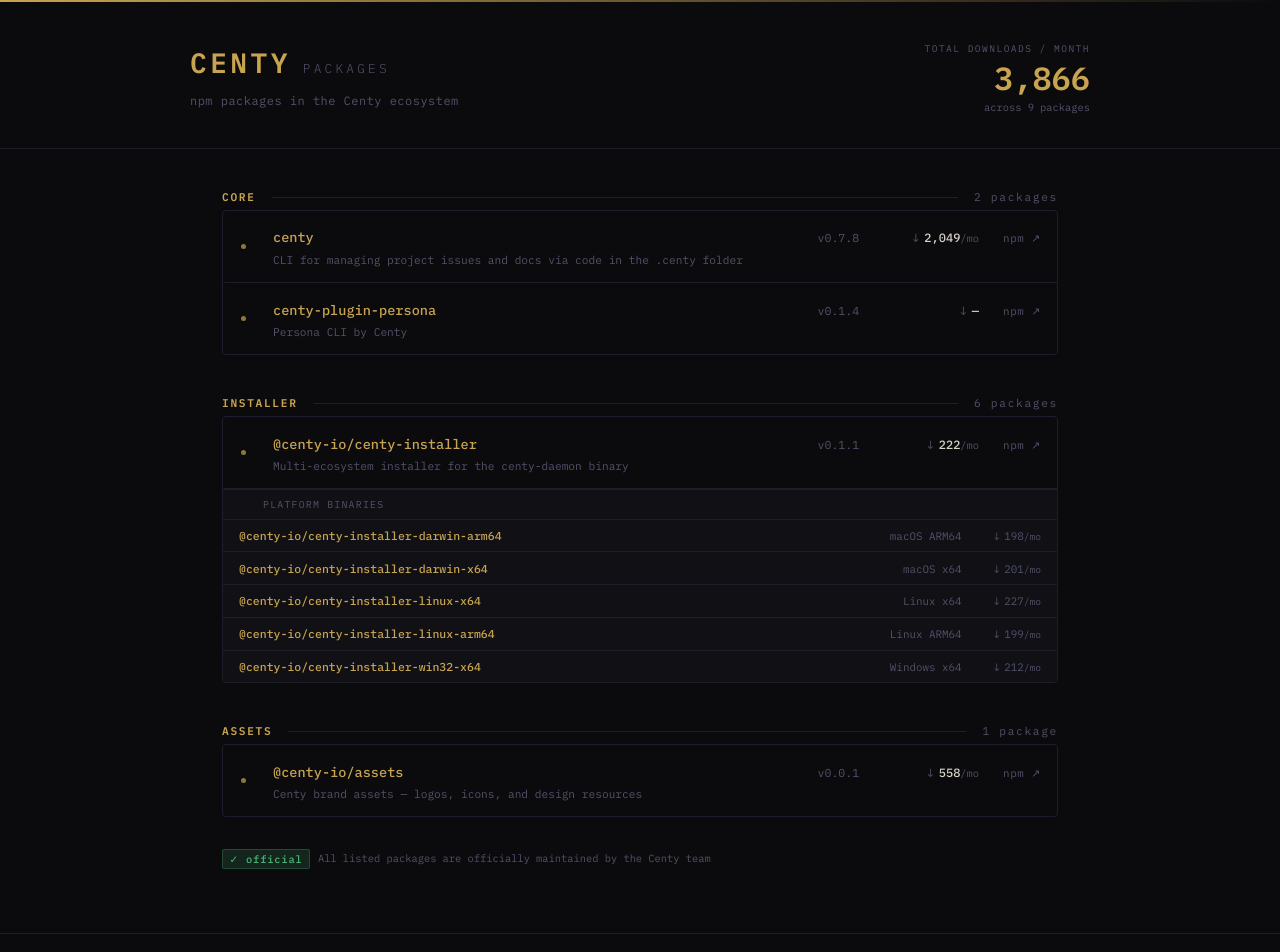
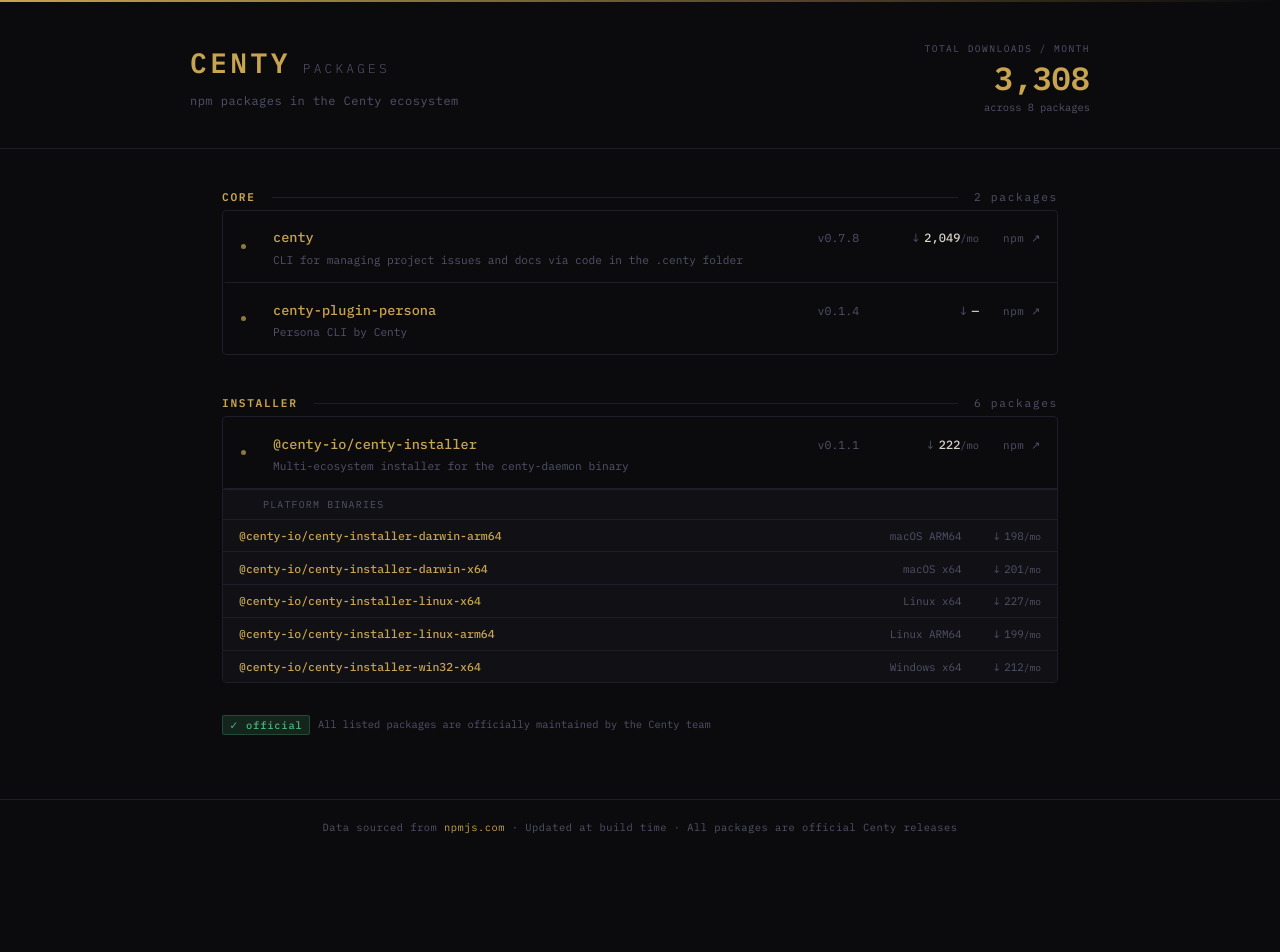
Before and after one commit to centy-io/marketplace, a Next.js app: page / in a window 1280 px wide. Shown: the top 952 px of the page. After the commit the page ends 856 px from the top, so only its background shows below. Built offline with nearby package versions, Linux system fonts and the light colour scheme; no server answers.

Commit message:
feat: filter package list to only show centy-* packages
Remove @centy-io/assets from the FALLBACK array and related rendering
logic since its unscoped name "assets" does not match the centy-* pattern.

Co-Authored-By: Claude Sonnet 4.6 <noreply@anthropic.com>

```diff
--- a/src/app/page.tsx
+++ b/src/app/page.tsx
@@ -10,7 +10,7 @@ interface Pkg {
   version: string
   description: string
   downloads: number | null
-  group: 'core' | 'installer' | 'platform' | 'assets'
+  group: 'core' | 'installer' | 'platform'
 }
 
 const FALLBACK: Pkg[] = [
@@ -70,13 +70,6 @@ const FALLBACK: Pkg[] = [
     description: 'Windows x64',
     downloads: 212,
     group: 'platform',
-  },
-  {
-    name: '@centy-io/assets',
-    version: '0.0.1',
-    description: 'Centy brand assets — logos, icons, and design resources',
-    downloads: 558,
-    group: 'assets',
   },
 ]
 
@@ -238,7 +231,6 @@ export default async function Home() {
   const core = packages.filter(p => p.group === 'core')
   const installer = packages.filter(p => p.group === 'installer')
   const platform = packages.filter(p => p.group === 'platform')
-  const assets = packages.filter(p => p.group === 'assets')
 
   const totalDownloads = packages.reduce((s, p) => s + (p.downloads ?? 0), 0)
 
@@ -455,23 +447,6 @@ export default async function Home() {
           </div>
         </div>
 
-        {/* ASSETS */}
-        <SectionHeader title="ASSETS" count={assets.length} delay={520} />
-        <div
-          className="animate-in"
-          style={{
-            border: '1px solid var(--c-border)',
-            borderRadius: '4px',
-            overflow: 'hidden',
-            animationDelay: '570ms',
-            opacity: 0,
-          }}
-        >
-          {assets.map((pkg, i) => (
-            <PkgRow key={pkg.name} pkg={pkg} delay={570 + i * 40} />
-          ))}
-        </div>
-
         {/* Official badge note */}
         <div
           className="animate-in"
```
